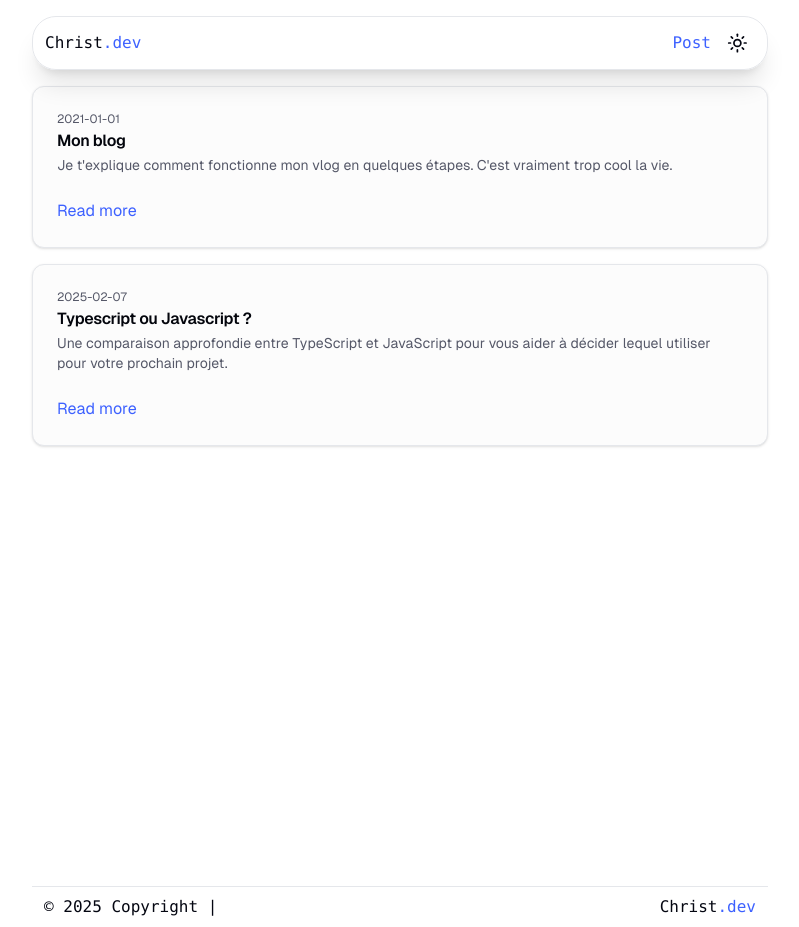
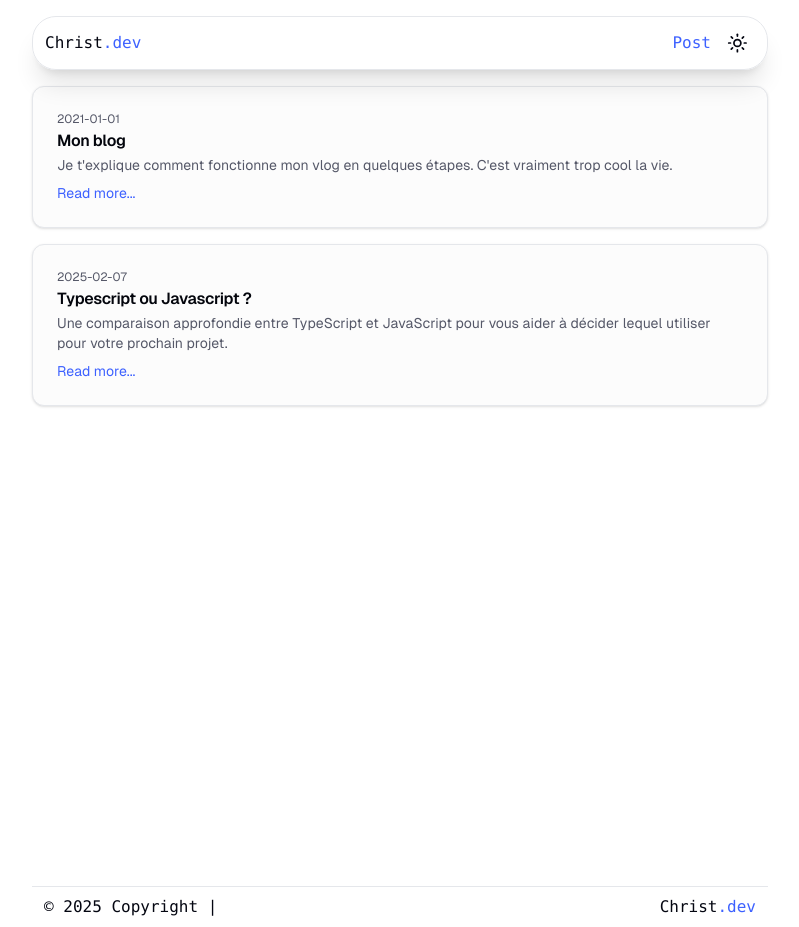
Before and after one commit to Christ-YAO/mdx-blog, a Next.js app: page / in a window 1280 px wide. Shown: the whole page, without its empty margins (240-1039 px from the left). Built offline with nearby package versions, Linux system fonts and the light colour scheme.

Commit message:
Move read more link in CardDescription balise

```diff
--- a/app/page.tsx
+++ b/app/page.tsx
@@ -12,13 +12,13 @@ export default async function Home() {
           <CardHeader>
             <p className="text-xs text-muted-foreground">{post.publishedAt}</p>
             <CardTitle>{post.title}</CardTitle>
-            <CardDescription>{post.description}</CardDescription>
+            <CardDescription>
+              <p className="mb-2">{post.description}</p>
+              <Link href={`/posts/${post.slug}`}>
+                <span className="text-primary hover:underline">Read more...</span>
+              </Link>
+            </CardDescription>
           </CardHeader>
-          <CardFooter>
-            <Link href={`/posts/${post.slug}`}>
-              <span className="text-primary hover:underline">Read more</span>
-            </Link>
-          </CardFooter>
         </Card>
       ))}
     </div>
```
